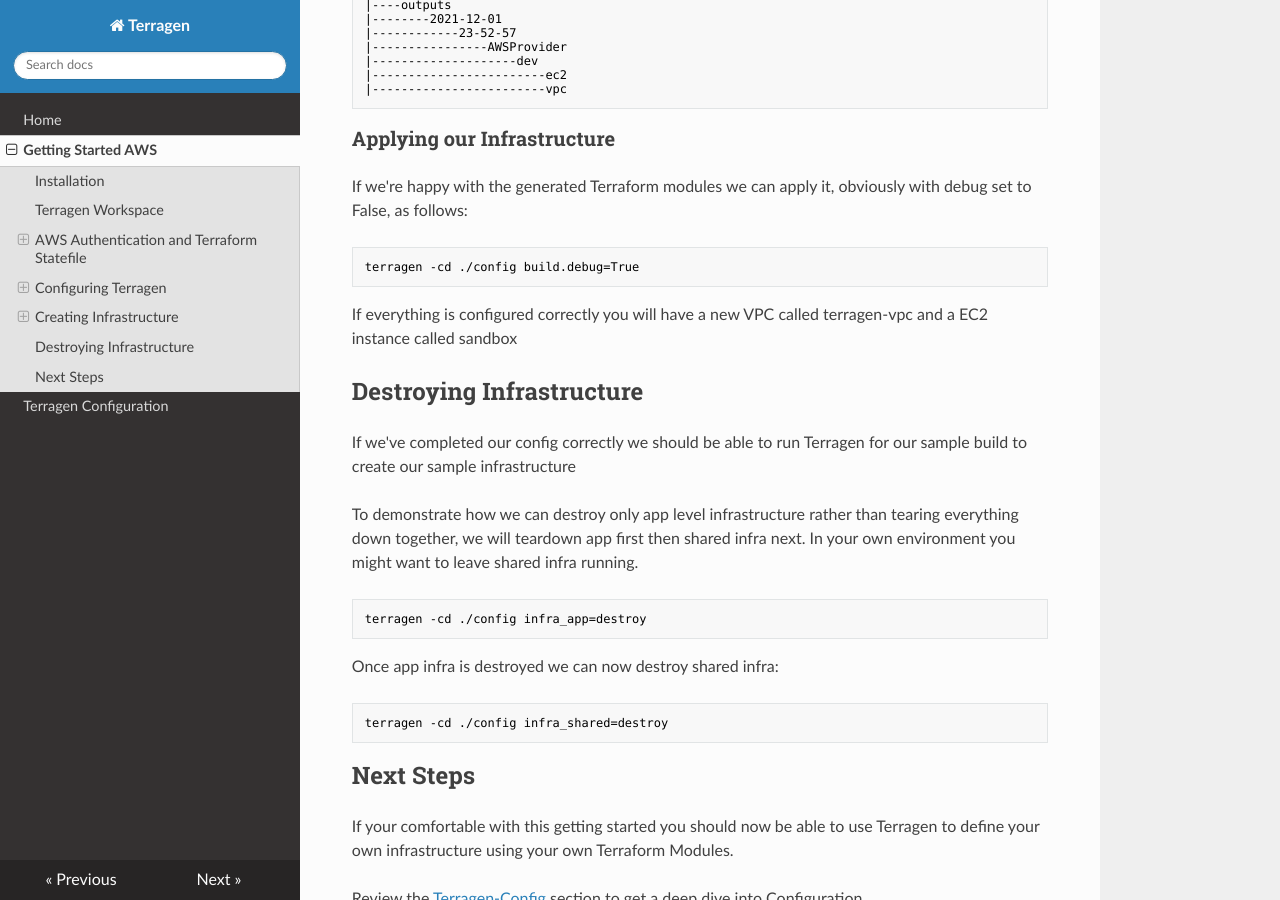
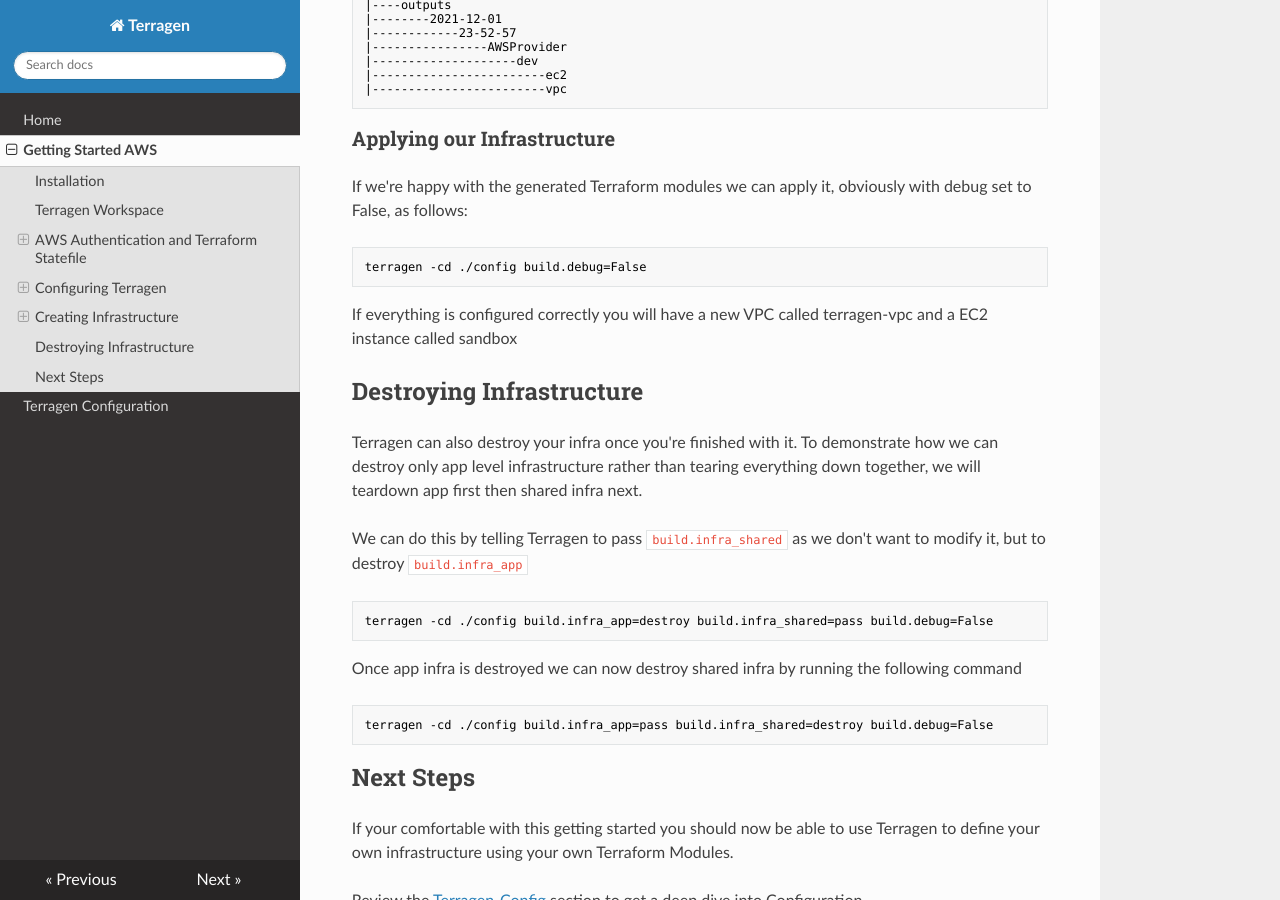
Before and after one commit to hunt3ri/terragen, an MkDocs documentation site: the page built from docs/getting-started-aws.md, in a window 1280 px wide and 900 px high, scrolled down 4044 px. Built offline with MkDocs 1.6.1, drawn with Linux system fonts in a browser that asks for light colours; nearby versions of some CDN libraries; some of the changed text lies outside the part shown.

Commit message:
Docs refresh (#22)
* update docs

* update docs

* test

````diff
--- a/docs/getting-started-aws.md
+++ b/docs/getting-started-aws.md
@@ -117,7 +117,7 @@
 ### Resolve Our Config
 For our first run lets first check that Terragen can resolve the config we created above.  We need to tell Terragen where the config directory is located using the `--config-dir` switch or `-cd` for short.  We can also optionally supply the `--config-name` switch of `-cn` for short
 ```commandline
-terragen --config-dir .\config --config-name config --cfg job --resolve
+terragen --config-dir ./config --config-name config --cfg job --resolve
 ```
 
 If successful the entire YAML of our configuration and base classes will be echod to the screen.  You can review this to see if it's what you expect.
@@ -148,23 +148,23 @@
 If we're happy with the generated Terraform modules we can apply it, obviously with debug set to False, as follows:
 
 ```commandline
-terragen -cd ./config build.debug=True
+terragen -cd ./config build.debug=False
 ```
 
 If everything is configured correctly you will have a new VPC called terragen-vpc and a EC2 instance called sandbox
 
 ## Destroying Infrastructure
-If we've completed our config correctly we should be able to run Terragen for our sample build to create our sample infrastructure
+Terragen can also destroy your infra once you're finished with it.  To demonstrate how we can destroy only app level infrastructure rather than tearing everything down together, we will teardown app first then shared infra next.
 
-To demonstrate how we can destroy only app level infrastructure rather than tearing everything down together, we will teardown app first then shared infra next.  In your own environment you might want to leave shared infra running.
+We can do this by telling Terragen to pass `build.infra_shared` as we don't want to modify it, but to destroy `build.infra_app`
 
 ```commandline
-terragen -cd ./config infra_app=destroy
+terragen -cd ./config build.infra_app=destroy build.infra_shared=pass build.debug=False
 ```
 
-Once app infra is destroyed we can now destroy shared infra:
+Once app infra is destroyed we can now destroy shared infra by running the following command
 ```commandline
-terragen -cd ./config infra_shared=destroy
+terragen -cd ./config build.infra_app=pass build.infra_shared=destroy build.debug=False
 ```
 
 ## Next Steps
````
Also changed, not shown: README.md (+4 -13 lines), 2 other files.
